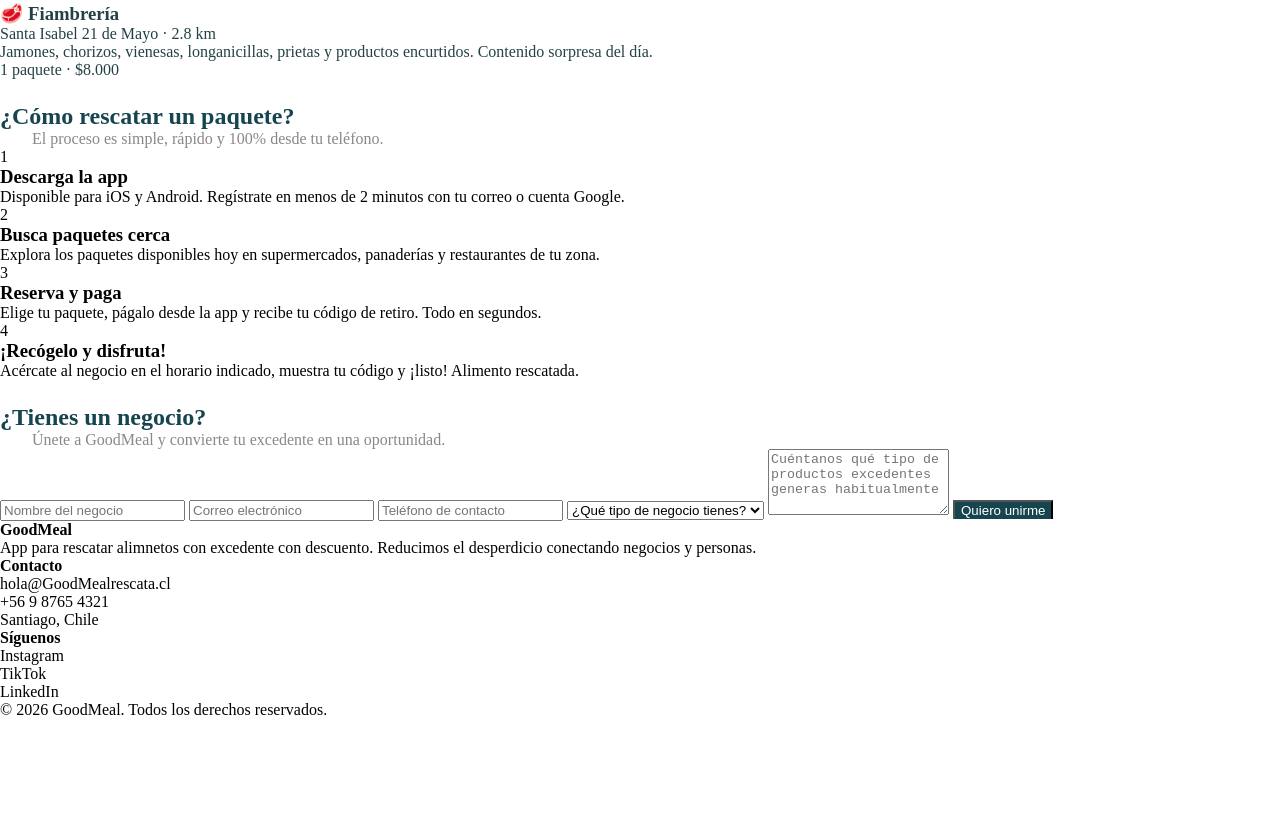
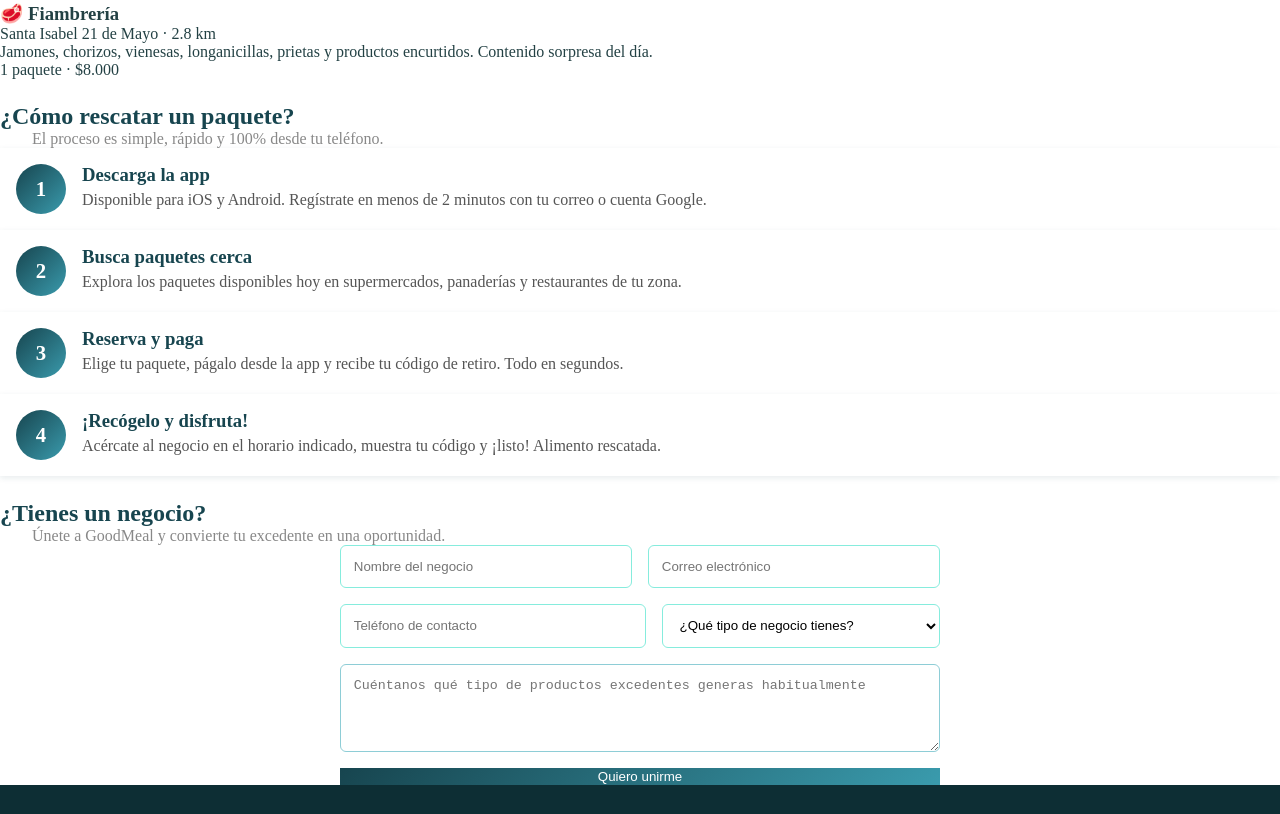
Before and after one commit to ljarb/ev-sumativa2026, a plain HTML site: page index.html in a window 1280 px wide. Shown: the part 2043-2857 px from the top of the page. Before the commit the page ends 2762 px from the top, so only its background shows below. Drawn offline with Linux system fonts and the light colour scheme.

Commit message:
feat: add css styles steps form and footer

```diff
--- a/style.css
+++ b/style.css
@@ -57,3 +57,102 @@
     color: #888888;
     padding-left: 2rem;
 }
+/* computadora de la casa */
+.Pasos-lista{
+    display: flex;
+    flex-direction: column;
+    gap: 1.2rem;
+}
+.paso{
+    display: flex;
+    gap: 1rem;
+    align-items:flex-start ;
+    background-color:#FFFFFF  ;
+    padding: 1rem;
+    box-shadow: 0 2px 6px rgba(23, 69, 79, 0.1);
+}
+.paso-numero{
+    flex: 0 0 50px;
+    width: 50px;
+    height: 50px;
+    background:linear-gradient(135deg, #17454F, #3A9BAD);
+    color:#FFFFFF ;
+    border-radius: 50%;
+    display: flex;
+    justify-content: center;
+    align-items: center;
+    font-size: 1.3rem;
+    font-weight:bold ;
+
+}
+.paso-detalle h3{
+    margin-bottom: 0.3rem;
+    color: #17454F ;
+}
+.paso-detalle p{
+    color:#555555 ;
+    margin: 0;
+
+}
+.formulario{
+    display: flex;
+    flex-wrap: wrap;
+    gap: 1rem;
+    max-width: 600px;
+    margin: 0 auto;
+}
+.formulario input,
+.formulario select{
+    flex: 1 1 200px;
+    padding: 0.8rem;
+    border: 1px solid #86ECDD ;
+    border-radius: 6px;
+    background-color:#FFFFFF ;
+}
+.formulario textarea{
+    width: 100%;
+    padding: 0.8rem;
+    border: 1px solid #8ECDD6 ;
+    border-radius: 6px;
+    resize: vertical;
+
+}
+
+.formulario .btn{
+    width: 100%;
+    background:linear-gradient(135deg, #17454F, #3A9BAD)  ;
+    border: none;
+}
+.site-footer{
+    background-color: #0D2E34;
+    color: #FFFFFF;
+    padding: 2rem;
+    margin-top: 0;
+}
+.footer-content{
+    display: flex;
+    flex-wrap: wrap;
+    gap: 2rem;
+    max-width: 900px;
+    margin: 0 auto;
+}
+.footer-col{
+    flex: 1 1 200px;
+}
+footer.col h4 {
+    color: #A8D8DF;
+    margin-bottom: 0.8rem;
+}
+.footer.col p{
+    color:#7AABB3;
+    margin-bottom: 0.3rem;
+    font-size: 0.9rem;
+}
+.copyright{
+    text-align: center;
+    color: #4A7A82 ;
+    margin-top: 2rem;
+    padding-top: 1rem;
+    border-top: 1px solid #17454F;
+    font-size: 0.85rem;
+}
```
